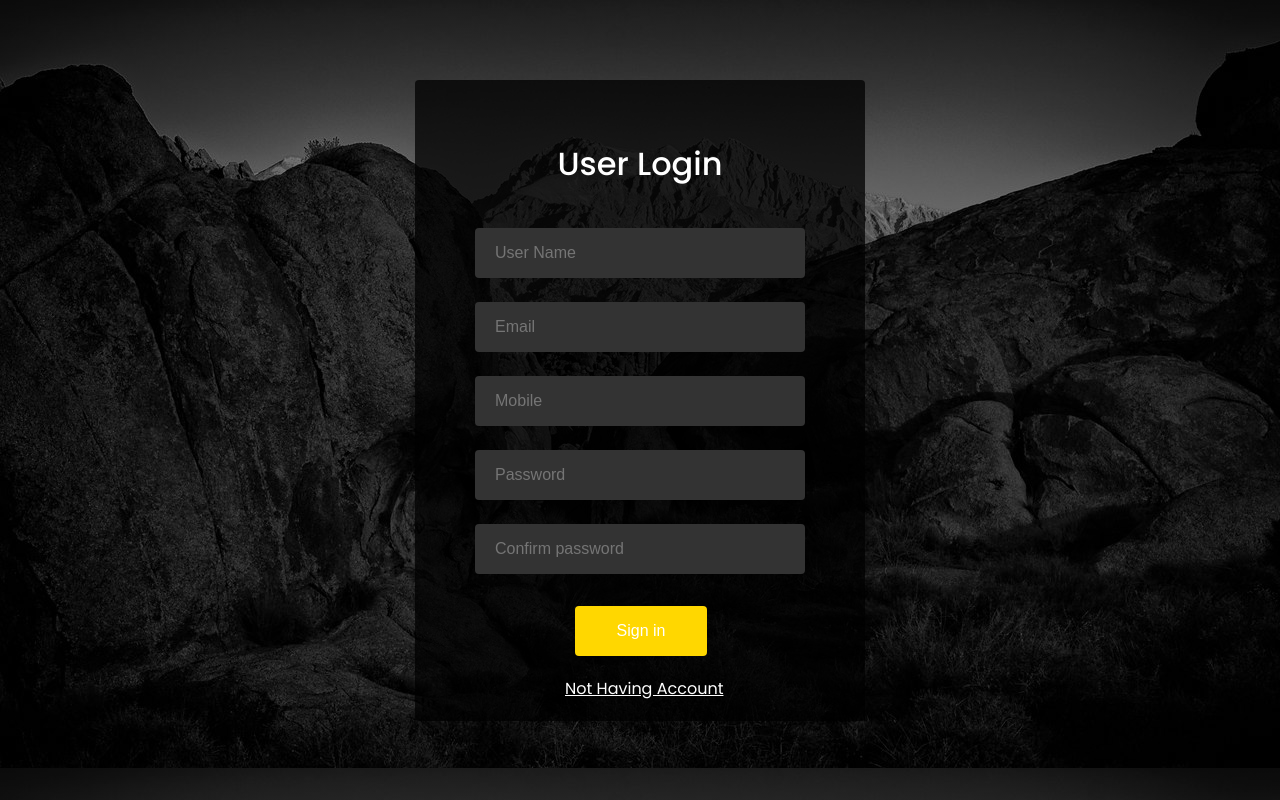
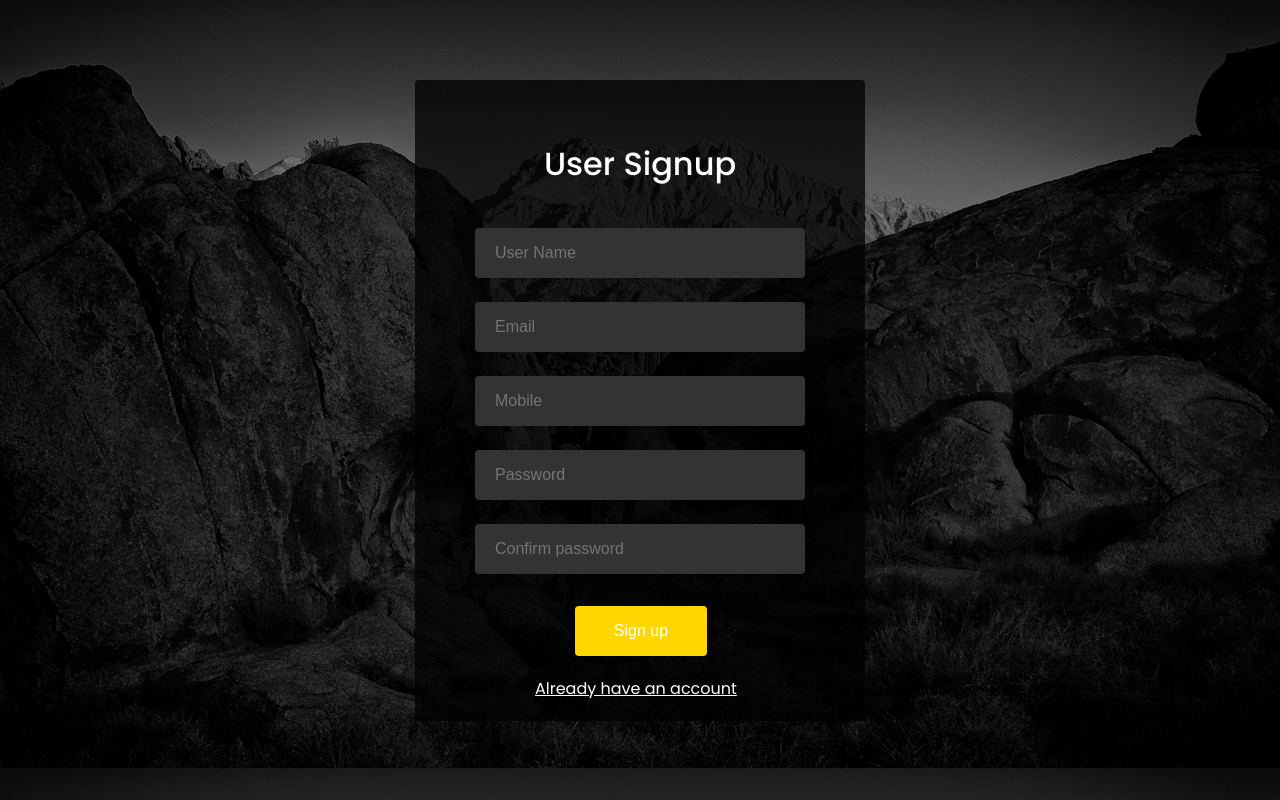
Before and after one commit to Minhaj199/React-crud, a React (Vite) app: page / in a window 1280 px wide. Both pictures are taken after a click on the element "Not Having Account". Built offline with nearby package versions, Linux system fonts and the light colour scheme.

Commit message:
Login and signup desing completed

```diff
--- a/src/Pages/User/Login/Login.css
+++ b/src/Pages/User/Login/Login.css
@@ -58,10 +58,19 @@
     margin-left: 100px;
     cursor: pointer;
 }
-.login-form p{
+.login-stae{
     text-decoration:underline;
     margin-left: 90px;
     margin-top: 20px;
     margin-bottom: 20px;
     cursor: pointer;
+
+
 }
+.signup-stage{
+    text-decoration:underline;
+    margin-left: 60px;
+    margin-top: 20px;
+    margin-bottom: 20px;
+    cursor: pointer;
+}
--- a/src/Pages/User/Login/Login.jsx
+++ b/src/Pages/User/Login/Login.jsx
@@ -1,22 +1,42 @@
-import React from 'react'
-import './Login.css'
+import React, { useState } from "react";
+import "./Login.css";
 
 export const Login = () => {
+  const [switching, setSwitching] = useState(false);
+
   return (
-    <div className='login'>
-      <div className='login-form'>
-      <h1>User Login</h1>
-      <form >
-      <input type="name" placeholder='User Name' name='useName' />
-      <input type="email" placeholder='Email' name='email' />
-      <input type="tel" placeholder='Mobile' name='phone' />
-      <input type="password" placeholder='Password' name='password'/>
-      <input type="password" placeholder='Confirm password' name='c-password'/>
-      <button type='submit'>Sign in</button>
-      </form>
-      <p>Not Having Account</p>
+    <div className="login">
+      <div className="login-form">
+        <h1>{switching?'User Signup':'User Login'}</h1>
+        <form>
+          {switching ? (
+            <input type="name" placeholder="User Name" name="useName" />
+          ) : (
+            <></>
+          )}
+          <input type="email" placeholder="Email" name="email" />
+          {switching ? (
+            <input type="tel" placeholder="Mobile" name="phone" />
+          ) : (
+            <></>
+          )}{" "}
+          <input type="password" placeholder="Password" name="password" />
+          {switching ? (
+            <input
+              type="password"
+              placeholder="Confirm password"
+              name="c-password"
+            />
+          ) : (
+            <></>
+          )}
+          <button type="submit">{switching ? "Sign up" : "Sign in"}</button>
+        </form>
+
+        <p className={switching?'signup-stage ':'login-stae'} onClick={() => setSwitching((previous) => !previous)}>
+        {switching?'Already have an account ':'Not Having Account '}
+        </p>
       </div>
-
     </div>
-  )
-}
+  );
+};
```
